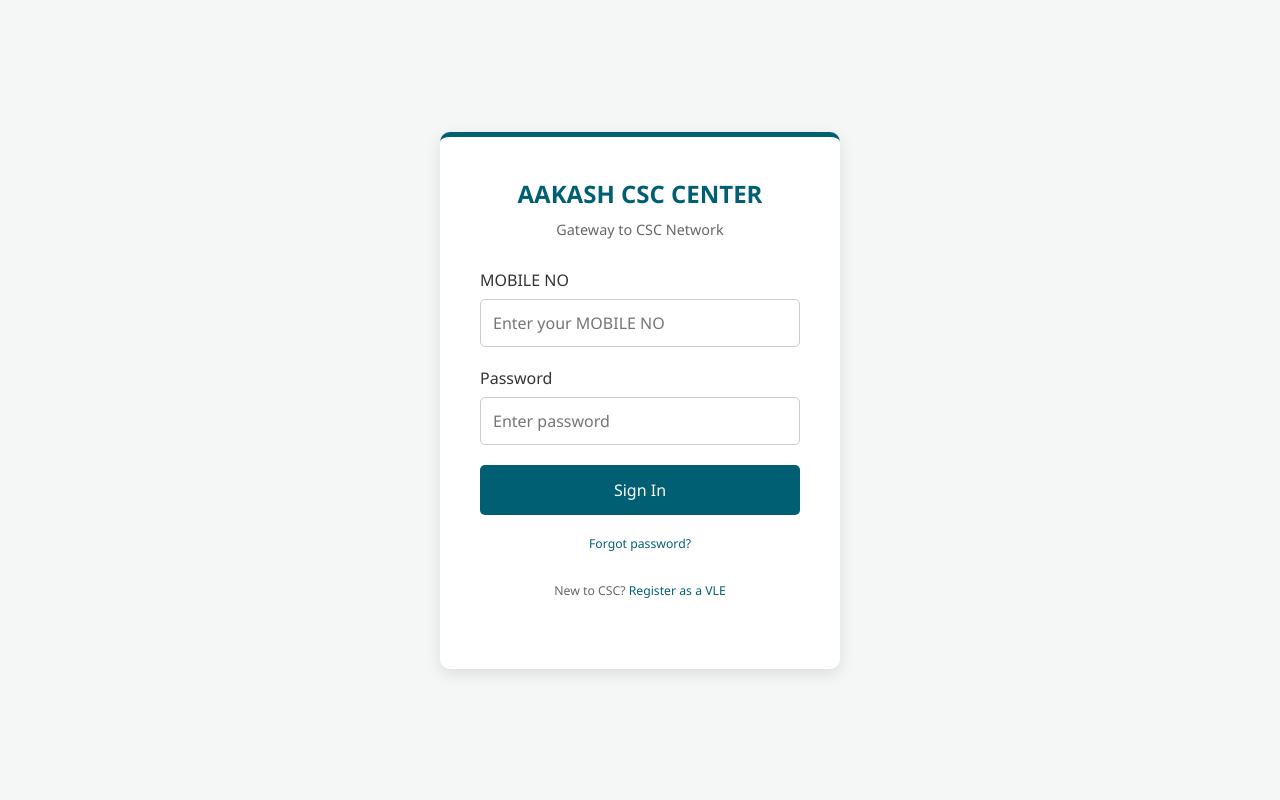
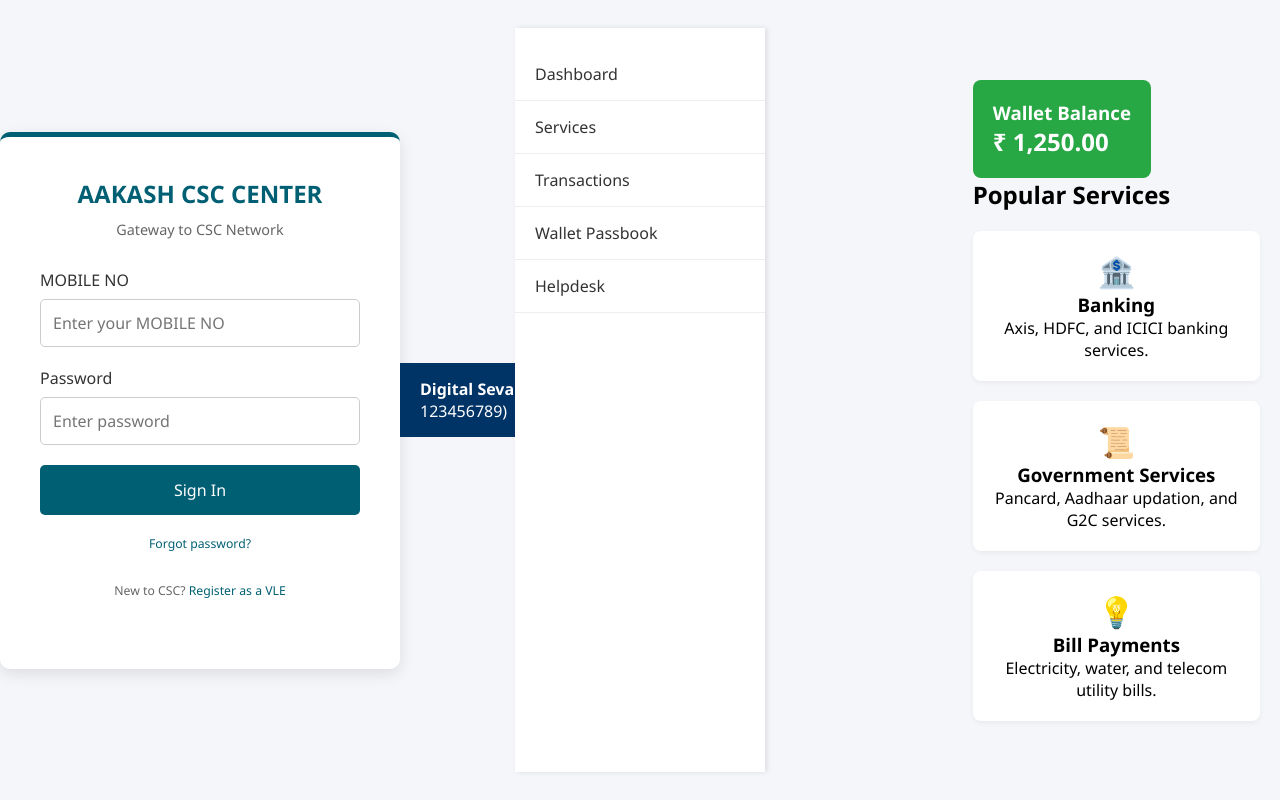
Before and after one commit to yashrajput1281-hash/Akash, a plain HTML site: page index.html in a window 1280 px wide. Drawn offline with Linux system fonts and the light colour scheme.

Commit message:
Update index.html

```diff
--- a/index.html
+++ b/index.html
@@ -126,3 +126,70 @@
 
 </body>
   </html>
+  <!DOCTYPE html>
+<html lang="en">
+<head>
+    <meta charset="UTF-8">
+    <meta name="viewport" content="width=device-width, initial-scale=1.0">
+    <title>CSC Dashboard - Digital Seva</title>
+    <!-- Basic styling to ensure a clean visual layout -->
+    <style>
+        body { font-family: 'Segoe UI', Tahoma, Geneva, Verdana, sans-serif; margin: 0; background-color: #f4f6f9; }
+        .navbar { background-color: #003366; color: white; padding: 15px 20px; display: flex; justify-content: space-between; align-items: center; }
+        .sidebar { width: 250px; background-color: #ffffff; height: calc(100vh - 56px); position: fixed; padding-top: 20px; box-shadow: 2px 0 5px rgba(0,0,0,0.1); }
+        .sidebar a { display: block; padding: 15px 20px; color: #333; text-decoration: none; border-bottom: 1px solid #eee; }
+        .sidebar a:hover { background-color: #003366; color: white; }
+        .main-content { margin-left: 250px; padding: 20px; }
+        .wallet-card { background-color: #28a745; color: white; padding: 20px; border-radius: 8px; display: inline-block; }
+        .grid-container { display: grid; grid-template-columns: repeat(auto-fill, minmax(250px, 1fr)); gap: 20px; margin-top: 20px; }
+        .service-card { background-color: white; padding: 20px; border-radius: 8px; box-shadow: 0 2px 5px rgba(0,0,0,0.05); text-align: center; }
+    </style>
+</head>
+<body>
+
+    <!-- Top Navigation Bar -->
+    <div class="navbar">
+        <div><strong>Digital Seva Portal</strong> (VLE ID: 123456789)</div>
+        <div><a href="#" style="color: white; text-decoration: none;">Logout</a></div>
+    </div>
+
+    <!-- Sidebar Menu -->
+    <div class="sidebar">
+        <a href="#">Dashboard</a>
+        <a href="#">Services</a>
+        <a href="#">Transactions</a>
+        <a href="#">Wallet Passbook</a>
+        <a href="#">Helpdesk</a>
+    </div>
+
+    <!-- Main Content Area -->
+    <div class="main-content">
+        <!-- Wallet Balance Summary -->
+        <div class="wallet-card">
+            <h3>Wallet Balance</h3>
+            <p style="font-size: 24px; font-weight: bold;">₹ 1,250.00</p>
+        </div>
+
+        <!-- Available Services Dashboard -->
+        <h2>Popular Services</h2>
+        <div class="grid-container">
+            <div class="service-card">
+                <div style="font-size: 30px;">🏦</div>
+                <h3>Banking</h3>
+                <p>Axis, HDFC, and ICICI banking services.</p>
+            </div>
+            <div class="service-card">
+                <div style="font-size: 30px;">📜</div>
+                <h3>Government Services</h3>
+                <p>Pancard, Aadhaar updation, and G2C services.</p>
+            </div>
+            <div class="service-card">
+                <div style="font-size: 30px;">💡</div>
+                <h3>Bill Payments</h3>
+                <p>Electricity, water, and telecom utility bills.</p>
+            </div>
+        </div>
+    </div>
+
+</body>
+    </html>
```
